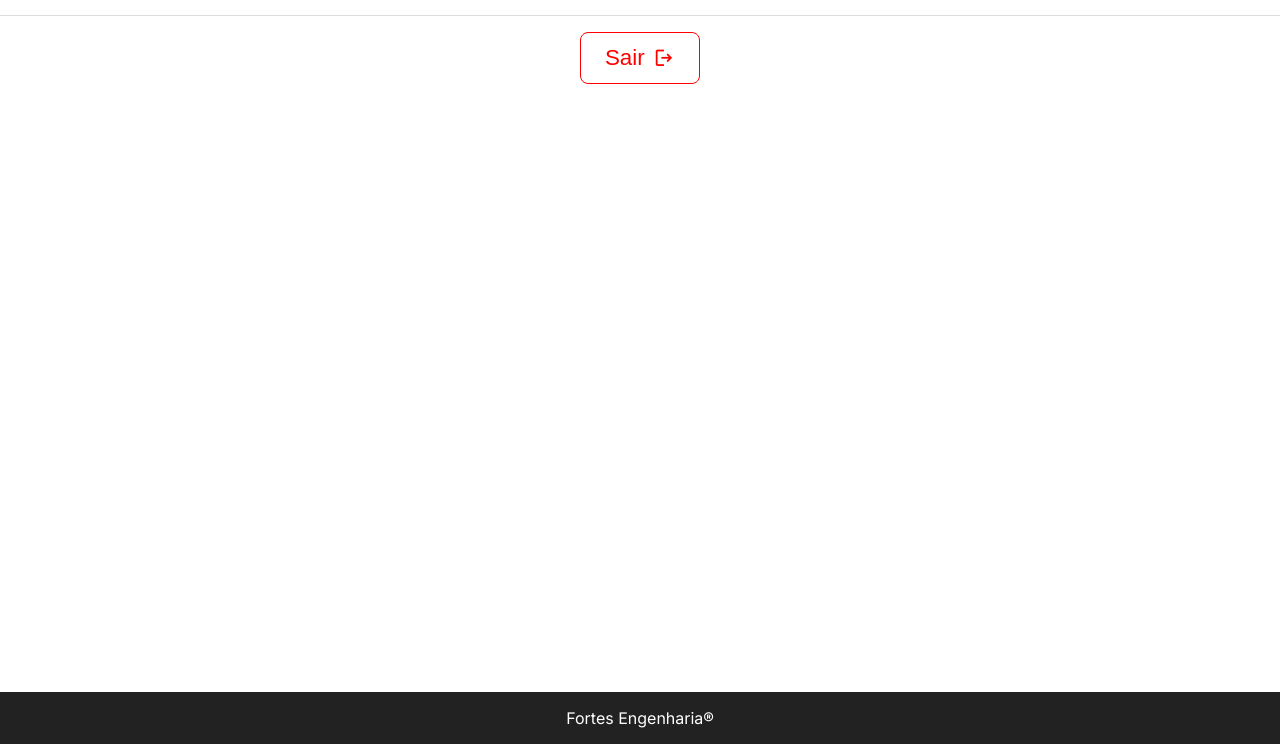
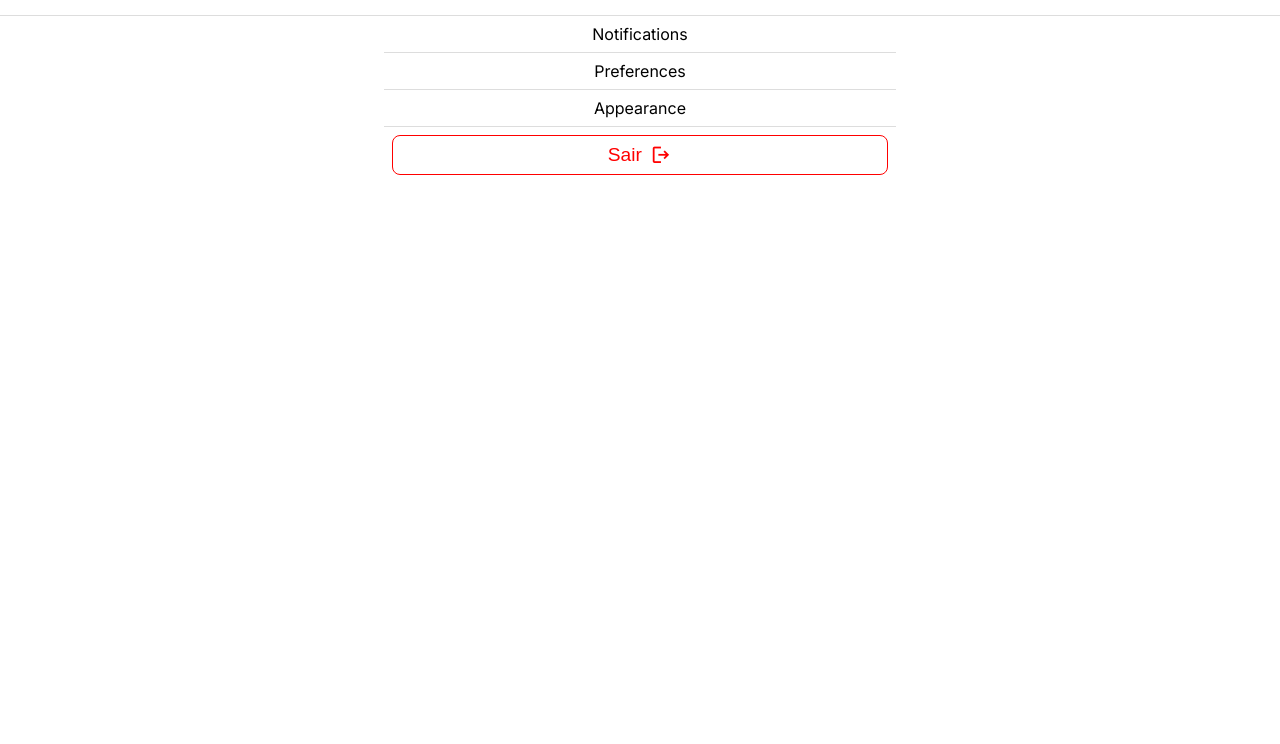
Before and after one commit to Lx-xz/ReciclaJa, a plain HTML site: page settings.html in a window 1280 px wide. Shown: the part 56-800 px from the top of the page. Drawn offline with nearby package versions, Linux system fonts and the light colour scheme; sample sign-in values are in the browser's storage.

Commit message:
user index fix and small changes on settings page

```diff
--- a/auth.js
+++ b/auth.js
@@ -12,15 +12,18 @@ document.getElementById("btLogin")?.addEventListener('click', () => {
     const users = JSON.parse(localStorage.getItem('users'))
 
     const userFound = users.find(user => user.username === username && user.password === password)
+    let id = userFound ? userFound.id : null
     let role = userFound ? userFound.role : null
+    let token = Math.random().toString(36).substr(2) + Date.now().toString(36)
 
     if (userFound) {
         localStorage.setItem(
             'user',
             JSON.stringify({
+                id,
                 username,
                 role,
-                token: Math.random().toString(36).substr(2) + Date.now().toString(36)
+                token
             })
         )
         window.location.href = 'dashboard.html'
--- a/settings.html
+++ b/settings.html
@@ -15,14 +15,18 @@
         <nav id="nav"></nav>
     </header>
     <main id="settings">
+        <div>Notifications</div>
+        <div>Preferences</div>
+        <div>Appearance</div>
+        <div>
             <button id="btLogout">
                 Sair
                 <span class="material-symbols-outlined icon">
                     logout
                 </span>
             </button>
+        </div>
     </main>
-    <footer>Fortes Engenharia&reg;</footer>
     <script src="script.js"></script>
     <script src="protect.js"></script>
     <script src="auth.js"></script>
--- a/style.css
+++ b/style.css
@@ -144,10 +144,22 @@ body {
         }
 
         &#settings {
-            padding: 1rem;
+            padding: 0 30%;
+
+            > *:not(:last-child) {
+                border-bottom: 0.1rem solid var(--cor-fraca);
+            }
+
+            > * {
+                width: 100%;
+                padding: 0.5rem;
+                display: flex;
+                justify-content: center;
+            }
 
             button {
-                padding: 0.75rem 1.5rem;
+                width: 100%;
+                padding: 0.5rem;
                 border: 0.1rem solid #f00;
                 border-radius: 0.5rem;
                 display: flex;
@@ -155,7 +167,7 @@ body {
                 align-items: center;
                 gap: 0.5rem;
                 color: #f00;
-                font-size: 1.4rem;
+                font-size: 1.2rem;
 
                 &:hover {
                     transition: 0.3s;
```
Lines whose indentation alone changed are shown as unchanged.
